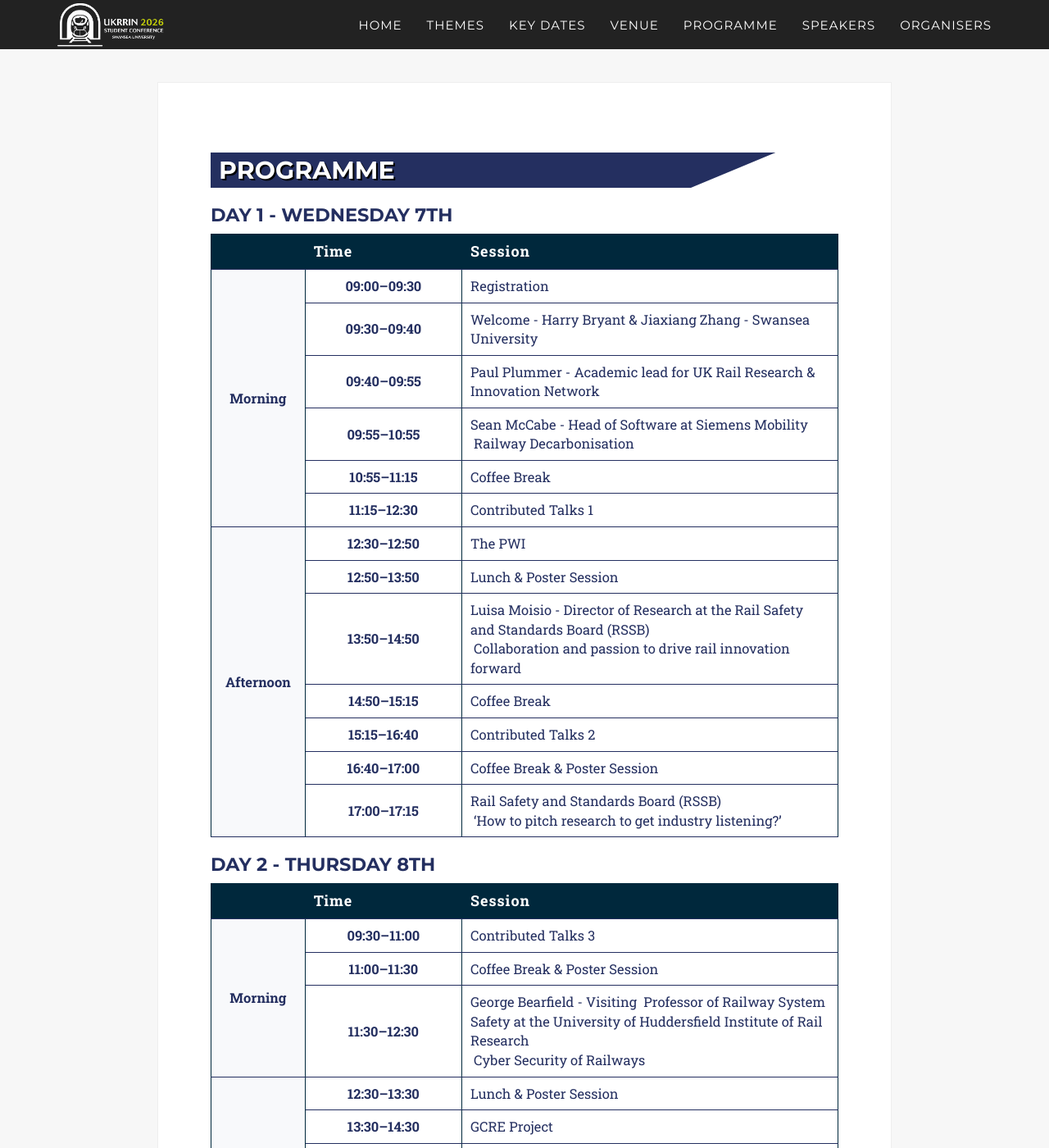
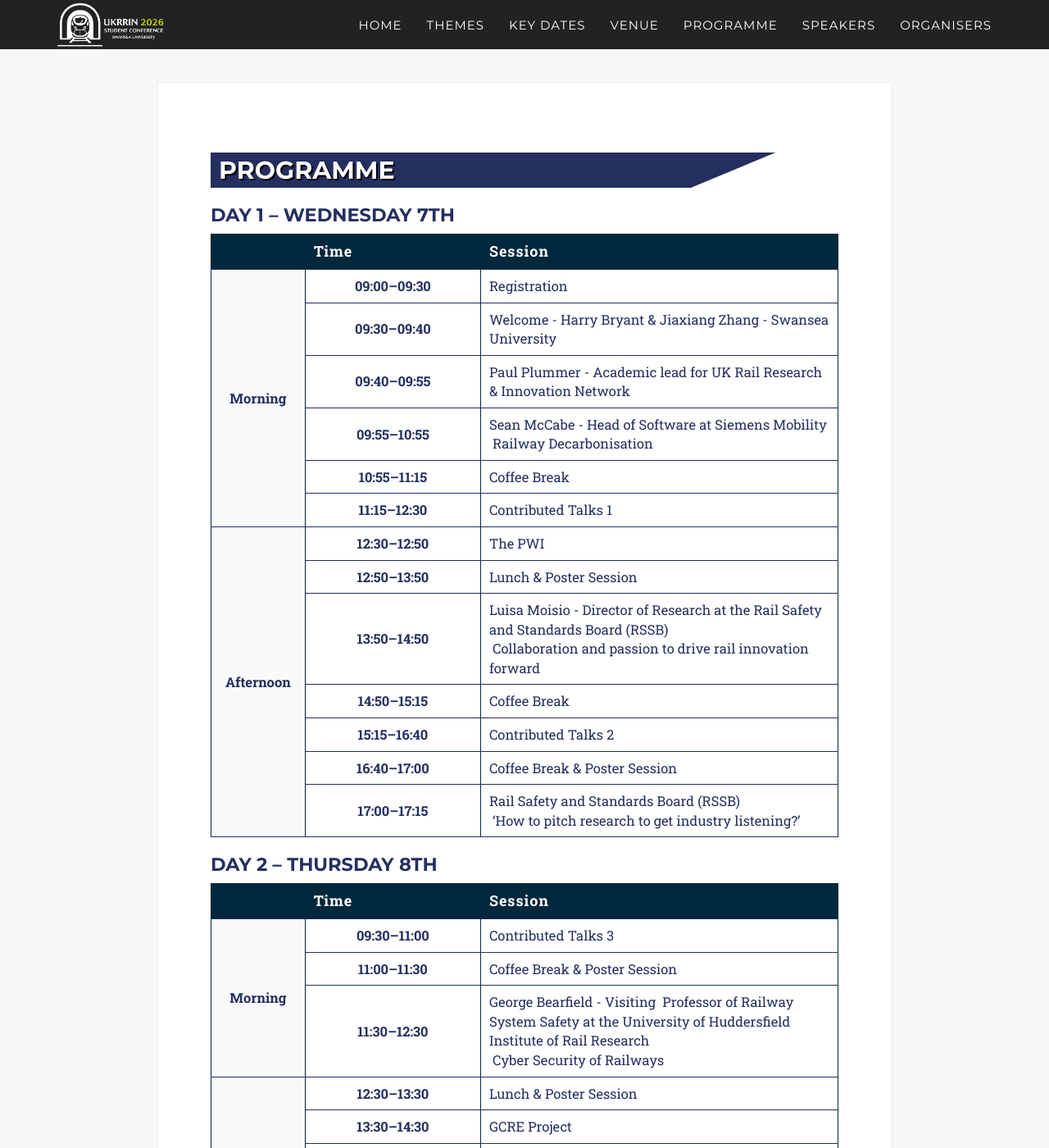
Before and after one commit to ukrrin2026swansea/ukrrin2026swansea.github.io, a Jekyll site: the page built from _2017_pages/programme.html, in a window 1280 px wide and 1400 px high. Shown: the whole window at 82% size. Built offline with Jekyll 4.4.1, drawn with Linux system fonts in a browser that asks for light colours; some web fonts are replaced; some of the changed text lies outside the part shown.

Commit message:
28 percent width for time column (hardcode)

```diff
--- a/_2017_pages/programme.html
+++ b/_2017_pages/programme.html
@@ -42,13 +42,13 @@
     <div class="black-frame about about-container about-container-top about-container-bottom">
       <h1>{{ page.title }}</h1>
 
-        <h2>Day 1 - Wednesday 7th</h2>
+        <h2>Day 1 – Wednesday 7th</h2>
 
         <table class="agenda">
         <thead>
             <tr>
             <th style="width:15%;">&nbsp;</th>
-            <th style="width:25%;">Time</th>
+            <th style="width:28%;">Time</th>
             <th>Session</th>
             </tr>
         </thead>
@@ -73,12 +73,12 @@
         </tbody>
         </table>
 
-        <h2>Day 2 - Thursday 8th</h2>
+        <h2>Day 2 – Thursday 8th</h2>
         <table class="agenda">
         <thead>
             <tr>
             <th style="width:15%;">&nbsp;</th>
-            <th style="width:25%;">Time</th>
+            <th style="width:28%;">Time</th>
             <th>Session</th>
             </tr>
         </thead>
@@ -104,12 +104,12 @@
         </table>
         We are sorry that the excursion to GCRE has been cancelled due to the snow and ice in the Swansea Valley.
 
-        <h2>Day 3 - Friday 9th</h2>
+        <h2>Day 3 – Friday 9th</h2>
         <table class="agenda">
         <thead>
             <tr>
             <th style="width:15%;">&nbsp;</th>
-            <th style="width:25%;">Time</th>
+            <th style="width:28%;">Time</th>
             <th>Session</th>
             </tr>
         </thead>
```
